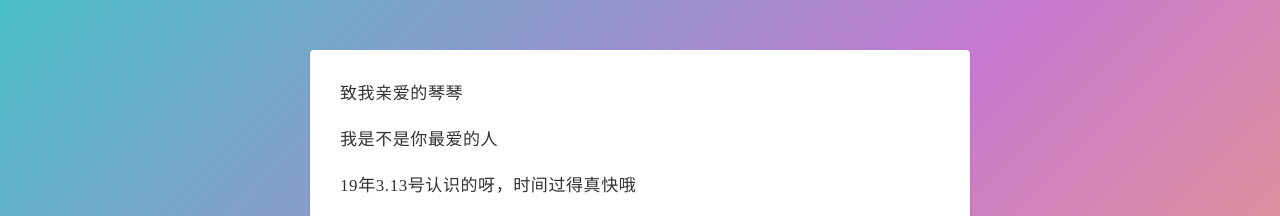
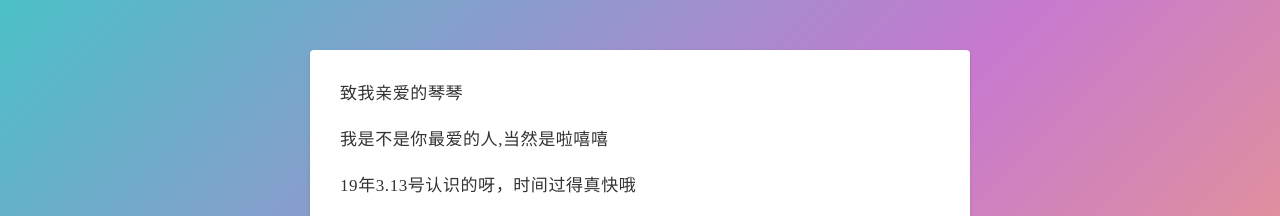
Before and after one commit to Jiao1153/kaisi, a plain HTML site: page 520.html in a window 1280 px wide. Shown: the top 216 px of the page. Drawn offline with Linux system fonts and the light colour scheme.

Commit message:
Update 520.html

```diff
--- a/520.html
+++ b/520.html
@@ -44,7 +44,7 @@
 <body>
     <div class="box">
         <div>致我亲爱的琴琴</div>
-        <p>我是不是你最爱的人</p>
+        <p>我是不是你最爱的人,当然是啦嘻嘻</p>
         <P>19年3.13号认识的呀，时间过得真快哦</P>
         <p>你喜欢喝安慕希，津威，喝果粒，喜欢吃麻辣烫，吃火锅，吃海鲜。温馨提示：别吃太辣，吃完辣和冰的，免得拉肚肚啦哦</p>
         <p>我猜你又在熬夜，熬夜会变黑的哦</p>
```
